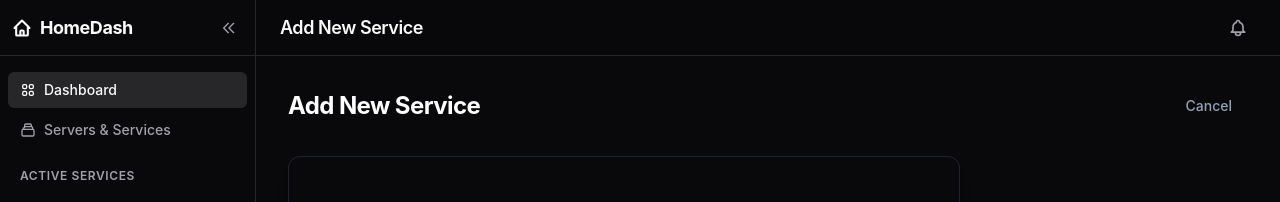
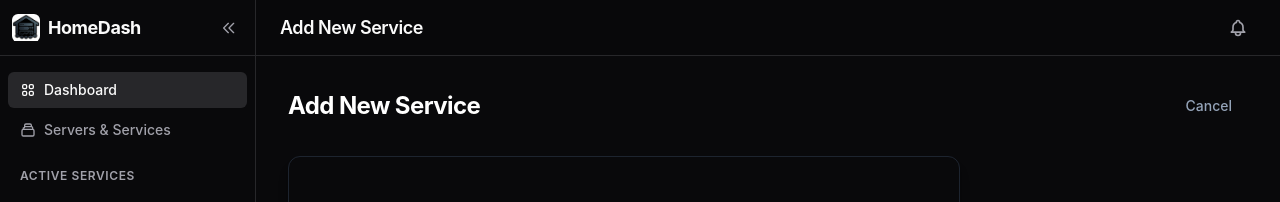
Before and after one commit to dirazi83/HomeDash, a Django app: page /servers/add/ in a window 1280 px wide. Shown: the top 202 px of the page. Run offline with Django 5.2, Linux system fonts and the light colour scheme; a user stored in the database is signed in; tables that the repository leaves empty hold one stand-in row (values such as "Sample post"); parts of the project's set-up code (start-up, migrations or seed data) failed here and were passed over; some libraries are stand-ins or nearby versions.

Commit message:
Add app logo, favicon, and navbar icon
- Add logo.png as the official HomeDash app icon
- Generate favicon.ico (16/32/48px), favicon-32.png, apple-touch-icon.png from logo
- Replace SVG placeholder in sidebar navbar with actual logo image
- Add favicon/apple-touch-icon link tags to base.html

```diff
--- a/templates/base.html
+++ b/templates/base.html
@@ -1,3 +1,4 @@
+{% load static %}
 <!DOCTYPE html>
 <html lang="en" class="dark">
 
@@ -5,6 +6,10 @@
     <meta charset="UTF-8">
     <meta name="viewport" content="width=device-width, initial-scale=1.0">
     <title>{% block title %}HomeDash{% endblock %}</title>
+    <!-- Favicon -->
+    <link rel="icon" type="image/x-icon" href="{% static 'img/favicon.ico' %}">
+    <link rel="icon" type="image/png" sizes="32x32" href="{% static 'img/favicon-32.png' %}">
+    <link rel="apple-touch-icon" href="{% static 'img/apple-touch-icon.png' %}">
     <!-- Tailwind CSS (via CDN for rapid dev, will optimize later if needed) -->
     <script src="https://cdn.tailwindcss.com"></script>
     <script>
@@ -231,12 +236,7 @@
         <!-- Sidebar Header -->
         <div class="h-14 flex items-center justify-between px-3 border-b border-border flex-shrink-0">
             <span class="text-lg font-bold tracking-tight flex items-center gap-2 overflow-hidden">
-                <svg class="sidebar-icon w-5 h-5 text-primary flex-shrink-0" fill="none" stroke="currentColor" viewBox="0 0 24 24"
-                    stroke-width="2.5">
-                    <path stroke-linecap="round" stroke-linejoin="round"
-                        d="M3 12l2-2m0 0l7-7 7 7M5 10v10a1 1 0 001 1h3m10-11l2 2m-2-2v10a1 1 0 01-1 1h-3m-6 0a1 1 0 001-1v-4a1 1 0 011-1h2a1 1 0 011 1v4a1 1 0 001 1m-6 0h6">
-                    </path>
-                </svg>
+                <img src="{% static 'img/logo.png' %}" alt="HomeDash" class="sidebar-icon w-7 h-7 flex-shrink-0 rounded-md object-contain">
                 <span class="sidebar-logo-text">HomeDash</span>
             </span>
             <!-- Collapse toggle button -->
```
Also changed, not shown: static/img/apple-touch-icon.png (added), static/img/favicon-32.png (added), static/img/favicon.ico (added), static/img/logo.png (added).
